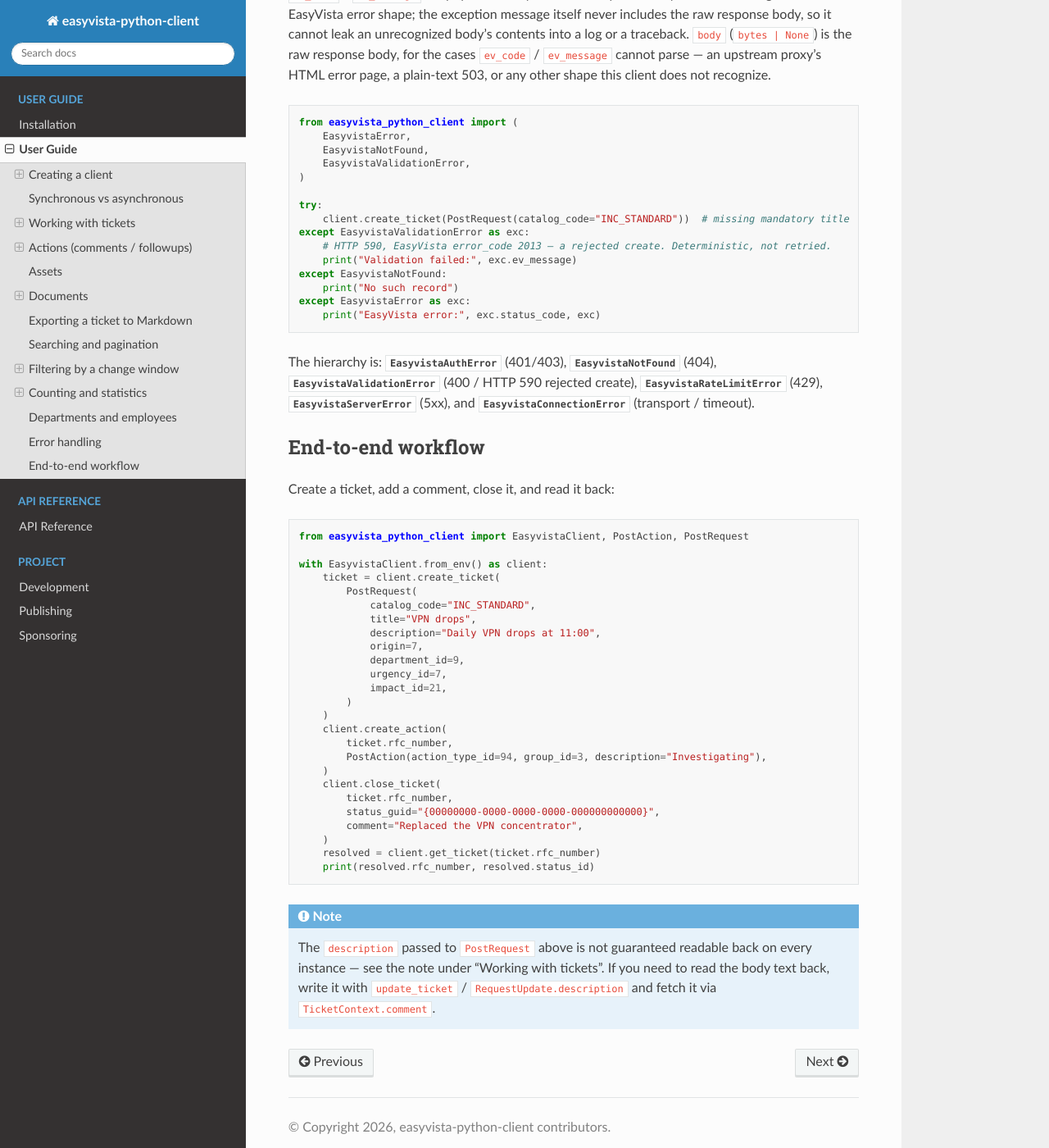
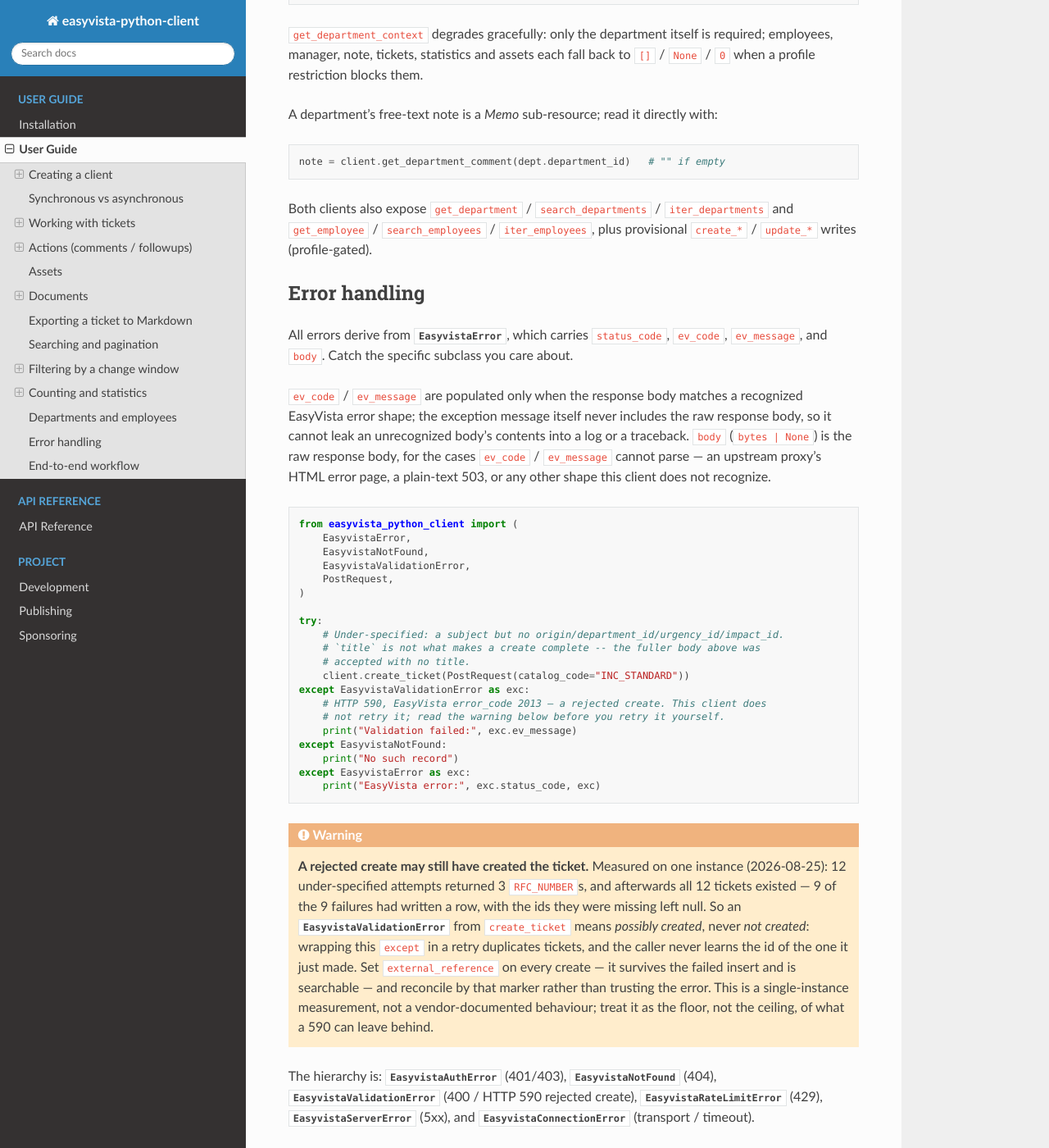
Before and after one commit to baraline/easyvista_python_client, a Sphinx documentation site: the page built from docs/user_guide.rst, in a window 1280 px wide and 1400 px high, scrolled down 17630 px. Shown: the whole window at 82% size. Built offline with Sphinx 7.4.7 and the Read the Docs theme 3.1.0, drawn with Linux system fonts in a browser that asks for light colours; some of the changed text lies outside the part shown.

Commit message:
docs: fix five examples that raise if copied, and retract two false claims
Three doc examples were plain SyntaxErrors -- a module-level `async for` in
two user_guide streaming/sweep blocks and a module-level `async with` in the
README quickstart. Two more were NameErrors: `internal_note_type_id` was never
defined, and the error-handling block used `PostRequest` without importing it.
Verified by compiling every Python block in the docs: 3 syntax failures before,
0 after.

Two claims are retracted rather than reworded. The error-handling example said
a create is rejected for a "missing mandatory title"; the measured cause is the
omitted origin/department_id/urgency_id/impact_id, and the fuller body is
accepted with no title at all. And a 590 on create does not mean the ticket was
not created -- it means *possibly created* (measured, one instance, 2026-08-25),
which now carries a warning where the example claimed safety.

`validate_docs_examples.py` carried the same false claim in its own live tier,
where it does real damage: `create_ticket(PostRequest(catalog_code=...))` sends
no external_reference, so the row a 590 leaves behind cannot be reconciled by
marker the way the integration suite reconciles its own. The comment claiming
"no ticket is created, so this is safe" is gone and the leak is documented. The
script's docstring no longer claims to check the docs: it never opens an .rst,
and a green run is evidence about its hand-maintained transcription only.

The id legends in the create example (`4 = total outage`, `28 = test`) read as
an API-wide legend for values that are per-instance configuration; they are now
marked as placeholders and pointed at `reference("URGENCY")`.

Co-Authored-By: Claude Opus 5 (1M context) <noreply@anthropic.com>

```diff
--- a/docs/user_guide.rst
+++ b/docs/user_guide.rst
@@ -7,9 +7,10 @@ equivalents, which mirror every method name.
 
 .. note::
 
-   Values such as the server host, ``account``, ``catalog_code``, the close ``status_guid``, and
-   ``group_id`` are **instance-specific**. The values below are illustrative; replace them with the
-   ones from your EasyVista instance.
+   Values such as the server host, ``account``, ``catalog_code``, the close ``status_guid``,
+   ``group_id``, ``action_type_id``, ``origin``, ``department_id``, ``urgency_id`` and
+   ``impact_id`` are **instance-specific**. The values below are illustrative; replace them with
+   the ones from your EasyVista instance.
 
 Creating a client
 ------------------
@@ -140,12 +141,22 @@ every catalog tried on one instance, which makes it a safe default rather than a
            description="The 3rd-floor printer is offline",
            origin=7,
            department_id=9,               # instance-specific; see "Departments and employees"
-           urgency_id=8,                  # 4 = total outage, 7 = penalizing, 8 = invisible
-           impact_id=28,                  # 17 = critical-prod, 21 = non-critical, 28 = test
+           urgency_id=8,                  # instance-specific placeholder -- see the note below
+           impact_id=28,                  # instance-specific placeholder -- see the note below
            recipient_mail="user@example.com",
        )
    )
    print(ticket.rfc_number)
+
+.. note::
+
+   ``origin``, ``department_id``, ``urgency_id`` and ``impact_id`` are ids, and what each id
+   *means* is per-instance configuration: nothing above is a portable legend, and an id copied
+   from this page is not guaranteed to name anything on your deployment. Read yours off a ticket
+   that already carries the value you want — ``ticket.reference("URGENCY")`` and
+   ``ticket.reference("IMPACT")`` yield the id, plus the human label when the instance projects
+   one and ``None`` when it does not (``.display`` falls back to the id) — or ask your EasyVista
+   administrator.
 
 Create several tickets in one call with :meth:`~easyvista_python_client.EasyvistaClient.create_tickets`:
 
@@ -302,9 +313,11 @@ uses**, pin them in your own configuration, and pass the one you want:
 
 .. code-block:: python
 
+   INTERNAL_NOTE_TYPE_ID = 20  # ask your EasyVista administrator -- not discoverable
+
    client.create_action(
        ticket.rfc_number,
-       PostAction(action_type_id=internal_note_type_id, description="Internal note"),
+       PostAction(action_type_id=INTERNAL_NOTE_TYPE_ID, description="Internal note"),
    )
 
 To see which types a ticket already uses — useful when reconciling what the
@@ -381,13 +394,17 @@ The name is ``stream_`` rather than ``iter_`` because every ``iter_*`` method on
 client iterates *records*; this one iterates the bytes of a single document.
 
 The async client streams with ``async for`` — like the ``iter_*`` methods and unlike
-every other method on it, ``stream_document`` is not awaited:
+every other method on it, ``stream_document`` is not awaited. ``aclient`` below is an
+:class:`~easyvista_python_client.AsyncEasyvistaClient`; the two surfaces are not
+interchangeable behind one name, because the synchronous ``stream_document`` returns a
+plain iterator:
 
 .. code-block:: python
 
-   with Path("downloaded.pdf").open("wb") as sink:
-       async for chunk in client.stream_document(attachments[0]):
-           sink.write(chunk)
+   async def save(aclient, document):
+       with Path("downloaded.pdf").open("wb") as sink:
+           async for chunk in aclient.stream_document(document):
+               sink.write(chunk)
 
 .. note::
 
@@ -604,16 +621,19 @@ follow the API's offset pagination until ``@next`` is exhausted or ``max_records
    for asset in client.iter_assets(search=tag_filter, page_size=100):
        print(asset.asset_tag)
 
-The async client paginates with ``async for``:
+The async client paginates with ``async for``. ``aclient`` is an
+:class:`~easyvista_python_client.AsyncEasyvistaClient`: the synchronous ``iter_tickets``
+returns a plain iterator, so the two cannot share one name.
 
 .. code-block:: python
 
    from easyvista_python_client import ev_equals_filter
 
-   async for ticket in client.iter_tickets(
-       search=ev_equals_filter("STATUS_ID", 3), page_size=100
-   ):
-       print(ticket.rfc_number)
+   async def sweep(aclient):
+       async for ticket in aclient.iter_tickets(
+           search=ev_equals_filter("STATUS_ID", 3), page_size=100
+       ):
+           print(ticket.rfc_number)
 
 .. _change-window-filtering:
 
@@ -736,12 +756,16 @@ Timestamps
 
 ``Request``'s timestamp fields (``submit_date_ut``, ``creation_date_ut``,
 ``max_resolution_date_ut``, ``expected_date_ut``, ``end_date_ut``,
-``last_update``) and ``Employee.last_update`` are timezone-aware
+``last_update``), ``Employee.last_update``, and ``Action.created_at`` /
+``Action.updated_at`` are timezone-aware
 :class:`datetime.datetime`, parsed from EasyVista's ISO-8601-with-offset wire
 format (``2026-08-17T15:40:41.610+02:00``, millisecond precision — verified
 live 2026-08-17). An unset date is ``None``. The ``_UT`` suffix is a naming
 convention, **not** a promise of UTC normalization: these columns carry the
-same local offset as ``LAST_UPDATE``.
+same local offset as ``LAST_UPDATE``. ``Action`` is easy to miss here: it names
+the identical ``CREATION_DATE_UT`` / ``LAST_UPDATE`` wire columns
+``created_at`` / ``updated_at``, so an action export is retyped exactly like a
+ticket export and hits the JSON note below the same way.
 
 Only the *read* path is parsed. The accepted *write* format is still
 unverified, so no write model accepts a ``datetime`` — set a date-typed field
@@ -759,17 +783,19 @@ is still the raw wire string, so within one record dump
 
 .. note::
 
-   **A record dump is no longer directly JSON-serialisable.** ``model_dump()``
-   and ``classify_fields()`` yield ``datetime`` objects for the columns above, so
-   both ``json.dumps(ticket.model_dump(by_alias=True))`` and
-   ``json.dumps(ticket.classify_fields().official)`` raise
+   **A record dump is no longer directly JSON-serialisable.** This is true of
+   *any* record carrying one of the columns above — a ``Request``, an
+   ``Employee`` or an ``Action`` alike. ``model_dump()`` and
+   ``classify_fields()`` yield ``datetime`` objects, so both
+   ``json.dumps(record.model_dump(by_alias=True))`` and
+   ``json.dumps(record.classify_fields().official)`` raise
    ``TypeError: Object of type datetime is not JSON serializable``. For a dump,
    pass ``model_dump(mode="json")``. ``classify_fields()`` takes **no arguments**,
    so there is nowhere to put that keyword: render the ``datetime`` values with
    :func:`~easyvista_python_client.format_ev_datetime` before serialising the
    bucket, or classify the JSON-mode dump yourself — the buckets are keyed by
-   wire column name, so ``{k: dumped[k] for k in ticket.classify_fields().official}``
-   over ``dumped = ticket.model_dump(mode="json", by_alias=True)`` gives the same
+   wire column name, so ``{k: dumped[k] for k in record.classify_fields().official}``
+   over ``dumped = record.model_dump(mode="json", by_alias=True)`` gives the same
    split with serialisable values.
 
 Use :func:`~easyvista_python_client.format_ev_datetime` to render a
@@ -828,9 +854,10 @@ ones give human labels (``STATUS``, ``DEPARTMENT``, ``CATALOG_REQUEST``), and id
 Classifying and resolving fields
 ~~~~~~~~~~~~~~~~~~~~~~~~~~~~~~~~~
 
-:meth:`~easyvista_python_client.EasyvistaModel.classify_fields` partitions a record's fields into
-four buckets: ``official``, ``custom`` (``e_*`` fields not declared by the model), ``available``
-(``AVAILABLE_FIELD_n`` slots), and ``links`` (href-only sub-resource references). Use
+``classify_fields()`` — available on every read model — partitions a record's fields into the
+four buckets of a :class:`~easyvista_python_client.field_model.FieldClassification`: ``official``,
+``custom`` (``e_*`` fields not declared by the model), ``available`` (``AVAILABLE_FIELD_n``
+slots), and ``links`` (href-only sub-resource references). Use
 :meth:`~easyvista_python_client.EasyvistaClient.resolve_memo` to fetch a link field's text.
 
 .. code-block:: python
@@ -902,17 +929,35 @@ plain-text 503, or any other shape this client does not recognize.
        EasyvistaError,
        EasyvistaNotFound,
        EasyvistaValidationError,
+       PostRequest,
    )
 
    try:
-       client.create_ticket(PostRequest(catalog_code="INC_STANDARD"))  # missing mandatory title
+       # Under-specified: a subject but no origin/department_id/urgency_id/impact_id.
+       # `title` is not what makes a create complete -- the fuller body above was
+       # accepted with no title.
+       client.create_ticket(PostRequest(catalog_code="INC_STANDARD"))
    except EasyvistaValidationError as exc:
-       # HTTP 590, EasyVista error_code 2013 — a rejected create. Deterministic, not retried.
+       # HTTP 590, EasyVista error_code 2013 — a rejected create. This client does
+       # not retry it; read the warning below before you retry it yourself.
        print("Validation failed:", exc.ev_message)
    except EasyvistaNotFound:
        print("No such record")
    except EasyvistaError as exc:
        print("EasyVista error:", exc.status_code, exc)
+
+.. warning::
+
+   **A rejected create may still have created the ticket.** Measured on one instance
+   (2026-08-25): 12 under-specified attempts returned 3 ``RFC_NUMBER``\ s, and afterwards all 12
+   tickets existed — 9 of the 9 failures had written a row, with the ids they were missing left
+   null. So an :class:`~easyvista_python_client.EasyvistaValidationError` from ``create_ticket``
+   means *possibly created*, never *not created*: wrapping this ``except`` in a retry duplicates
+   tickets, and the caller never learns the id of the one it just made. Set
+   ``external_reference`` on every create — it survives the failed insert and is searchable — and
+   reconcile by that marker rather than trusting the error. This is a single-instance measurement,
+   not a vendor-documented behaviour; treat it as the floor, not the ceiling, of what a 590 can
+   leave behind.
 
 The hierarchy is: :class:`~easyvista_python_client.EasyvistaAuthError` (401/403),
 :class:`~easyvista_python_client.EasyvistaNotFound` (404),
```
Also changed, not shown: README.md (+16 -2 lines), skills/easyvista-directory/SKILL.md (+1 -1 lines), 1 other file.
